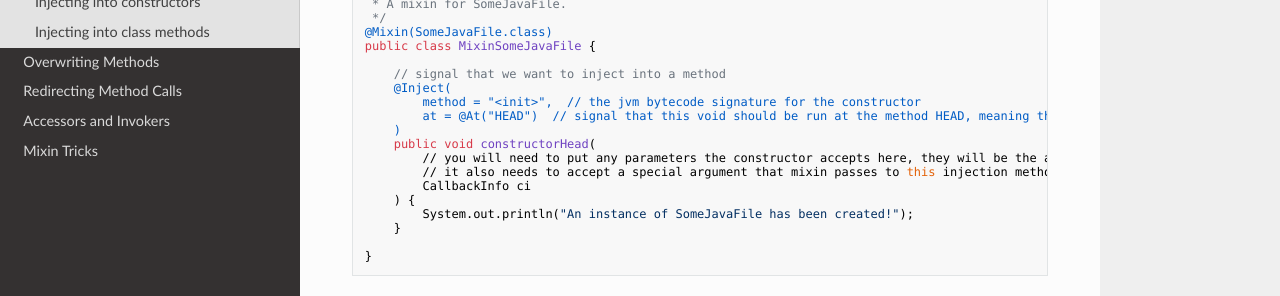
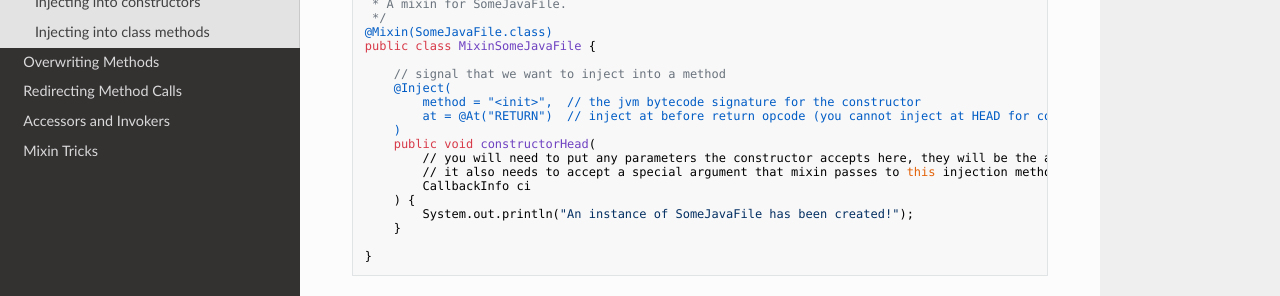
Before and after one commit to RDIL/Mixin-Wiki, an MkDocs documentation site: the page built from docs/mixin-basics.md, in a window 1280 px wide and 900 px high, scrolled down 515 px. Shown: the part 179-475 px from the top of the window. Built offline with MkDocs 1.6.1, drawn with Linux system fonts in a browser that asks for light colours; nearby versions of some CDN libraries.

Commit message:
Fixed inject at constructor method mixin-basics.md (#2)
According to the https://github.com/SpongePowered/Mixin/wiki/Advanced-Mixin-Usage---Callback-Injectors#71-injecting-into-constructors, constructor cannot inject at HEAD.

```diff
--- a/docs/mixin-basics.md
+++ b/docs/mixin-basics.md
@@ -38,7 +38,7 @@ public class MixinSomeJavaFile {
     // signal that we want to inject into a method
     @Inject(
         method = "<init>",  // the jvm bytecode signature for the constructor
-        at = @At("HEAD")  // signal that this void should be run at the method HEAD, meaning the first opcode
+        at = @At("RETURN")  // inject at before return opcode (you cannot inject at HEAD for constructor)
     )
     public void constructorHead(
         // you will need to put any parameters the constructor accepts here, they will be the actual passed values
```
